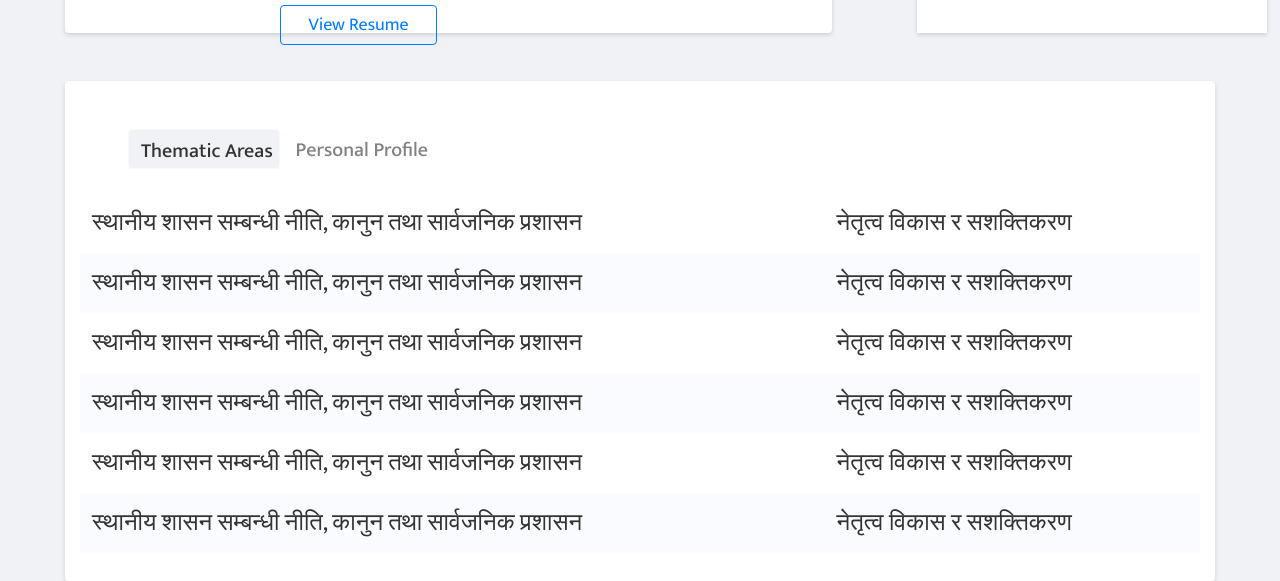
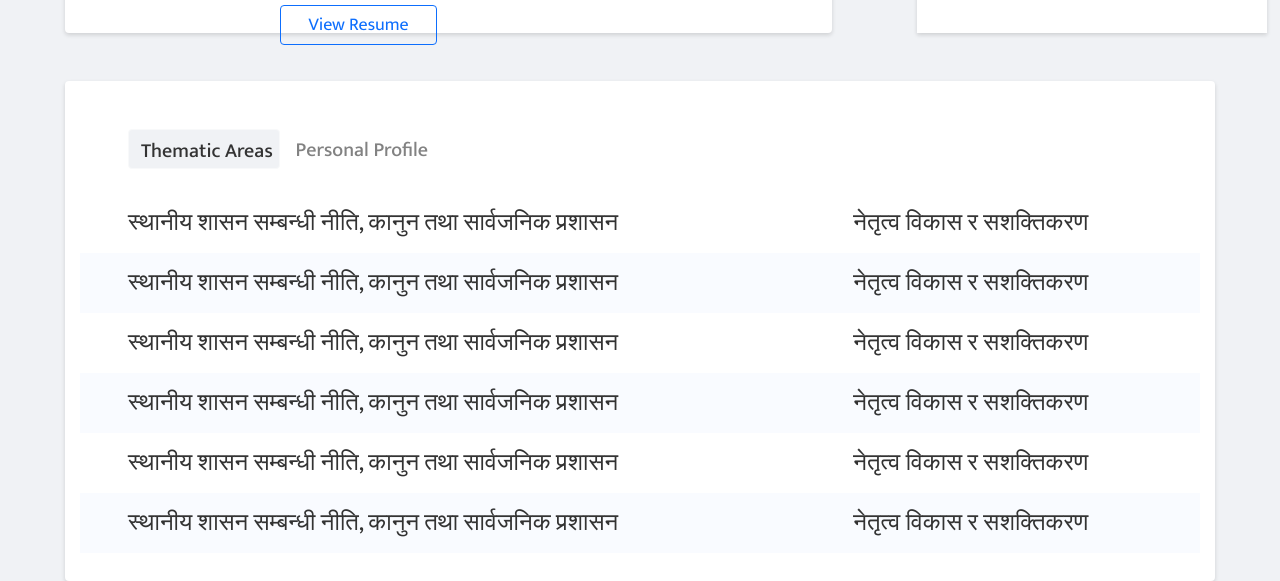
Before and after one commit to Shreev173/CDMIS, a plain HTML site: page index.html in a window 1280 px wide. Shown: the part 529-1110 px from the top of the page. Drawn offline with nearby package versions, Linux system fonts and the light colour scheme.

Commit message:
alignment and button changes

```diff
--- a/index.html
+++ b/index.html
@@ -259,7 +259,7 @@
             <table class="table thematic-areas-table mt-4">
               <tbody>
                 <tr>
-                  <td class="font-24-regular gray-100">
+                  <td class="font-24-regular gray-100 pl-5">
                     स्थानीय शासन सम्बन्धी नीति, कानुन तथा सार्वजनिक प्रशासन
                   </td>
                   <td class="font-24-regular gray-100">
@@ -267,7 +267,7 @@
                   </td>
                 </tr>
                 <tr>
-                  <td class="font-24-regular gray-100">
+                  <td class="font-24-regular gray-100 pl-5">
                     स्थानीय शासन सम्बन्धी नीति, कानुन तथा सार्वजनिक प्रशासन
                   </td>
                   <td class="font-24-regular gray-100">
@@ -275,7 +275,7 @@
                   </td>
                 </tr>
                 <tr>
-                  <td class="font-24-regular gray-100">
+                  <td class="font-24-regular gray-100 pl-5">
                     स्थानीय शासन सम्बन्धी नीति, कानुन तथा सार्वजनिक प्रशासन
                   </td>
                   <td class="font-24-regular gray-100">
@@ -283,7 +283,7 @@
                   </td>
                 </tr>
                 <tr>
-                  <td class="font-24-regular gray-100">
+                  <td class="font-24-regular gray-100 pl-5">
                     स्थानीय शासन सम्बन्धी नीति, कानुन तथा सार्वजनिक प्रशासन
                   </td>
                   <td class="font-24-regular gray-100">
@@ -291,7 +291,7 @@
                   </td>
                 </tr>
                 <tr>
-                  <td class="font-24-regular gray-100">
+                  <td class="font-24-regular gray-100 pl-5">
                     स्थानीय शासन सम्बन्धी नीति, कानुन तथा सार्वजनिक प्रशासन
                   </td>
                   <td class="font-24-regular gray-100">
@@ -299,7 +299,7 @@
                   </td>
                 </tr>
                 <tr>
-                  <td class="font-24-regular gray-100">
+                  <td class="font-24-regular gray-100 pl-5">
                     स्थानीय शासन सम्बन्धी नीति, कानुन तथा सार्वजनिक प्रशासन
                   </td>
                   <td class="font-24-regular gray-100">
@@ -309,8 +309,6 @@
               </tbody>
             </table>
           </div>
-
-
         </div>
       </div>
     </section>
--- a/sass/main.scss
+++ b/sass/main.scss
@@ -152,8 +152,14 @@ body {
   }
 
   .btn-outline-primary {
+    color: $primary;
+    border-color: $primary;
     width: 157px;
     height: 40px;
+  }
+
+  .btn-outline-primary:hover {
+    color: $white;
   }
 
   .event-numbers {
```
Also changed, not shown: sass/main.css, 1 other file.
